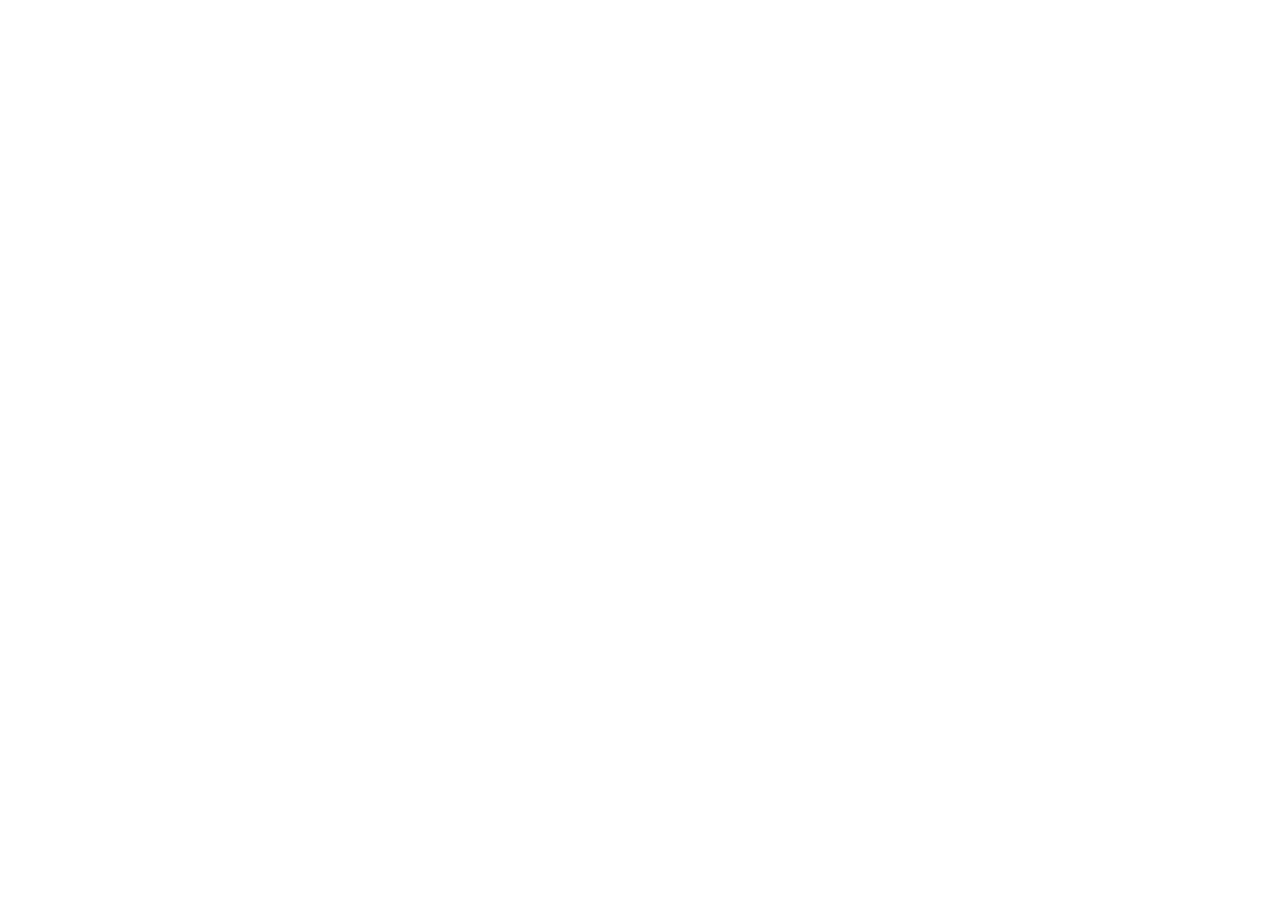
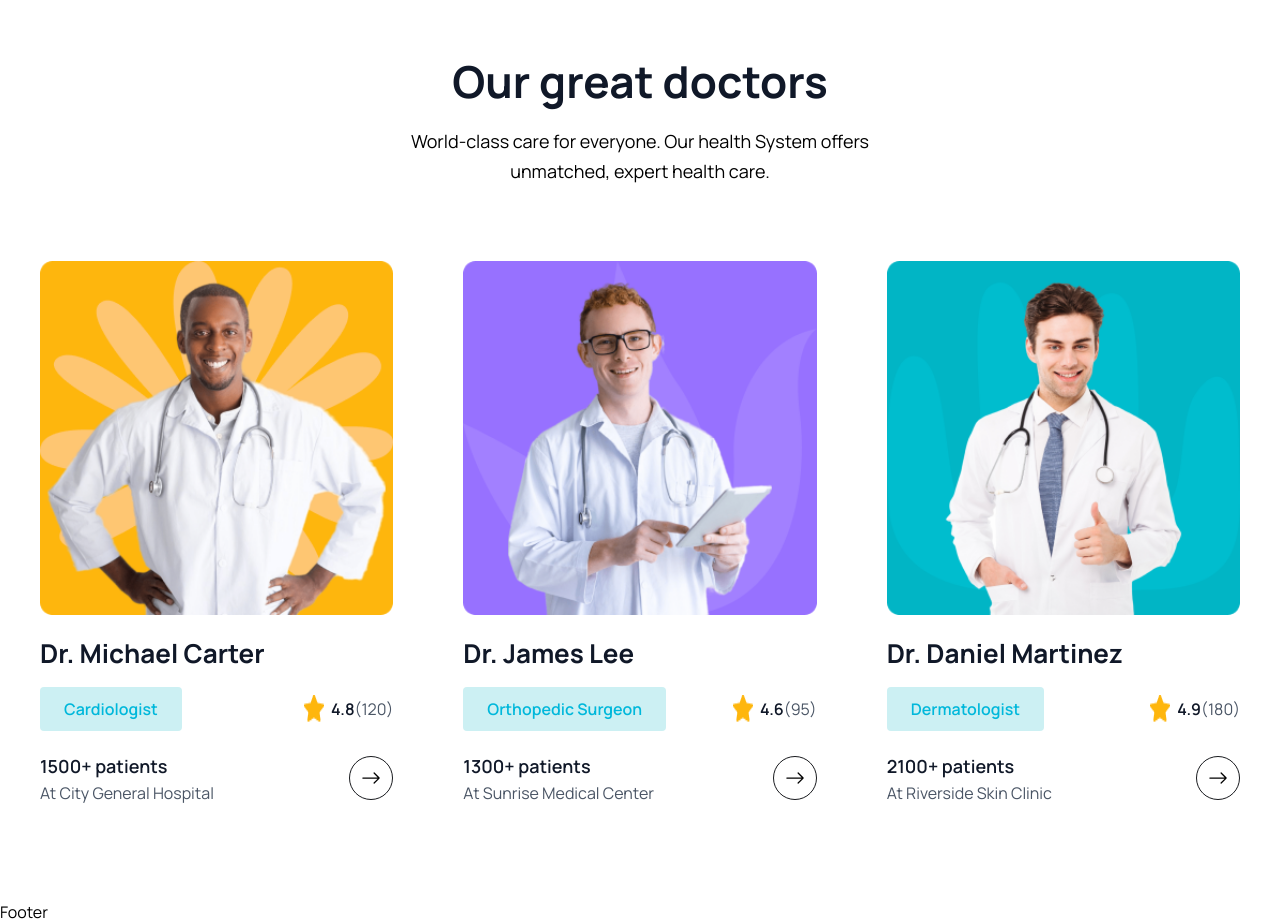
Before and after one commit to ErinAbduli/swiftcare, a React (Vite) app in the folder client/: page / in a window 1280 px wide. Shown: the part 3823-4747 px from the top of the page. Before the commit the page ends 3826 px from the top, so only its background shows below. Built offline with nearby package versions, Linux system fonts and the light colour scheme.

Commit message:
doctors section added

```diff
--- a/client/src/assets/data/doctors.js
+++ b/client/src/assets/data/doctors.js
@@ -4,33 +4,33 @@ import doctorImg03 from "../images/doctor-img03.png";
 
 export const doctors = [
     {
-        id: "01",
-        name: "Dr. Alfaz Ahmed",
-        specialty: "Surgeon",
-        avgRating: 4.8,
-        totalRating: 272,
-        photo: doctorImg01,
-        totalPatients: 1500,
-        hospital: "Mount Adora Hospital, Sylhet.",
+        "id": 1,
+        "name": "Dr. Michael Carter",
+        "speciality": "Cardiologist",
+        "avgRating": 4.8,
+        "totalRating": 120,
+        "photo": doctorImg01,
+        "totalPatients": 1500,
+        "hospital": "City General Hospital"
     },
     {
-        id: "02",
-        name: "Dr. Saleh Mahmud",
-        specialty: "Neurologist",
-        avgRating: 4.8,
-        totalRating: 272,
-        photo: doctorImg02,
-        totalPatients: 1500,
-        hospital: "Mount Adora Hospital, Sylhet.",
+        "id": 2,
+        "name": "Dr. James Lee",
+        "speciality": "Orthopedic Surgeon",
+        "avgRating": 4.6,
+        "totalRating": 95,
+        "photo": doctorImg02,
+        "totalPatients": 1300,
+        "hospital": "Sunrise Medical Center"
     },
     {
-        id: "03",
-        name: "Dr. Farid Uddin",
-        specialty: "Dermatologist",
-        avgRating: 4.8,
-        totalRating: 272,
-        photo: doctorImg03,
-        totalPatients: 1500,
-        hospital: "Mount Adora Hospital, Sylhet.",
-    },
-];
+        "id": 3,
+        "name": "Dr. Daniel Martinez",
+        "speciality": "Dermatologist",
+        "avgRating": 4.9,
+        "totalRating": 180,
+        "photo": doctorImg03,
+        "totalPatients": 2100,
+        "hospital": "Riverside Skin Clinic"
+    }
+]
--- /dev/null
+++ b/client/src/components/Doctors/DoctorCard.jsx
@@ -0,0 +1,44 @@
+import React from 'react'
+import starIcon from '../../assets/images/Star.png'
+import { BsArrowRight } from 'react-icons/bs'
+import { Link } from 'react-router-dom'
+const DoctorCard = ({ doctor }) => {
+    return (
+        <div className='p-3 lg:p-5'>
+            <div>
+                <img src={doctor.photo} className='w-full' alt="" />
+            </div>
+            <h2 className='text-[18px] leading-[30px] lg:text-[26px] lg:leading-9 text-gray-900 font-[700] mt-3 lg:mt-5'>
+                {doctor.name}
+            </h2>
+            <div className='mt-2 lg:mt-4 flex items-center justify-between'>
+                <span className='bg-[#ccf0f3] text-cyan-500 py-1 px-2 lg:py-2 lg:px-6 text-[12px] rounded leading-4 lg:text-[16px] lg:leading-7 font-semibold'>
+                    {doctor.speciality}
+                </span>
+                <div className='flex items-center hap-[6px]'>
+                    <span className='flex itmes-center gap-[6px] leading-6 lg:text-[16px] lg:leading-7 font-semibold text-gray-900'>
+                        <img src={starIcon} alt="" /> {doctor.avgRating}
+                    </span>
+                    <span className='flex itmes-center gap-[6px] leading-6 lg:text-[16px] lg:leading-7 font-[400] text-gray-600'>
+                        ({doctor.totalRating})
+                    </span>
+                </div>
+            </div>
+            <div className='mt-[18px] lg:mt-5 flex items-center justify-between'>
+                <div>
+                    <h3 className='text-[16px] leading-7 lg:text-[18px] lg:leading-[30px] font-semibold text-gray-900 '>
+                        {doctor.totalPatients}+ patients
+                    </h3>
+                    <p className='tezt-[14px] leading-6 font-[400] text-gray-600'>
+                        At {doctor.hospital}
+                    </p>
+                </div>
+                <Link to='/doctors' className='w-[44px] h-[44px] rounded-full border border-solid border-[#181a1e] flex items-center justify-center group hover:bg-blue-600 hover:border-none '>
+                    <BsArrowRight className='group-hover:text-white w-6 h-5' />
+                </Link>
+            </div>
+        </div>
+    )
+}
+
+export default DoctorCard
--- /dev/null
+++ b/client/src/components/Doctors/DoctorList.jsx
@@ -0,0 +1,13 @@
+import React from 'react'
+import { doctors } from '../../assets/data/doctors'
+import DoctorCard from './DoctorCard'
+
+const DoctorList = () => {
+    return (
+        <div className='grid grid-cols-1 sm:grid-cols-2 md:grid-cols-3 gap-5 lg:gap-[30px] mt-[30px] lg:mt-[55px]'>
+            {doctors.map((doctor) => <DoctorCard key={doctor.id} doctor={doctor} />)}
+        </div>
+    )
+}
+
+export default DoctorList
--- a/client/src/pages/Home.jsx
+++ b/client/src/pages/Home.jsx
@@ -12,6 +12,7 @@ import About from '../components/About/About'
 import { Link } from 'react-router-dom'
 import { BsArrowRight } from 'react-icons/bs'
 import ServiceList from '../components/Services/ServiceList'
+import DoctorList from '../components/Doctors/DoctorList'
 const Home = () => {
     return (
         <>
@@ -178,6 +179,19 @@ const Home = () => {
                     </div>
                 </div>
             </section>
+            <section>
+                <div className="container">
+                    <div className="lg:w-[470px] mx-auto">
+                        <h2 className='heading text-center'>
+                            Our great doctors
+                        </h2>
+                        <p className='text__para text-center'>
+                            World-class care for everyone. Our health System offers unmatched, expert health care.
+                        </p>
+                    </div>
+                    <DoctorList />
+                </div>
+            </section>
         </>
     )
 }
```
